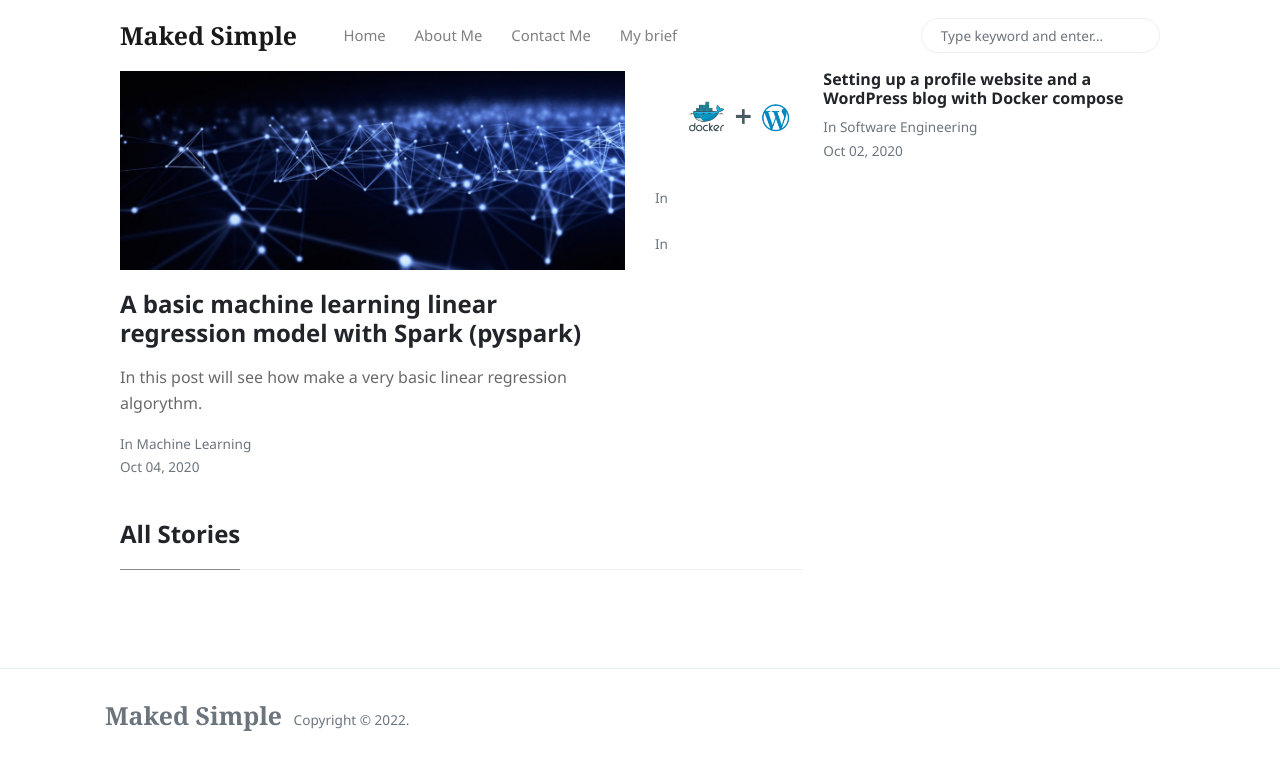
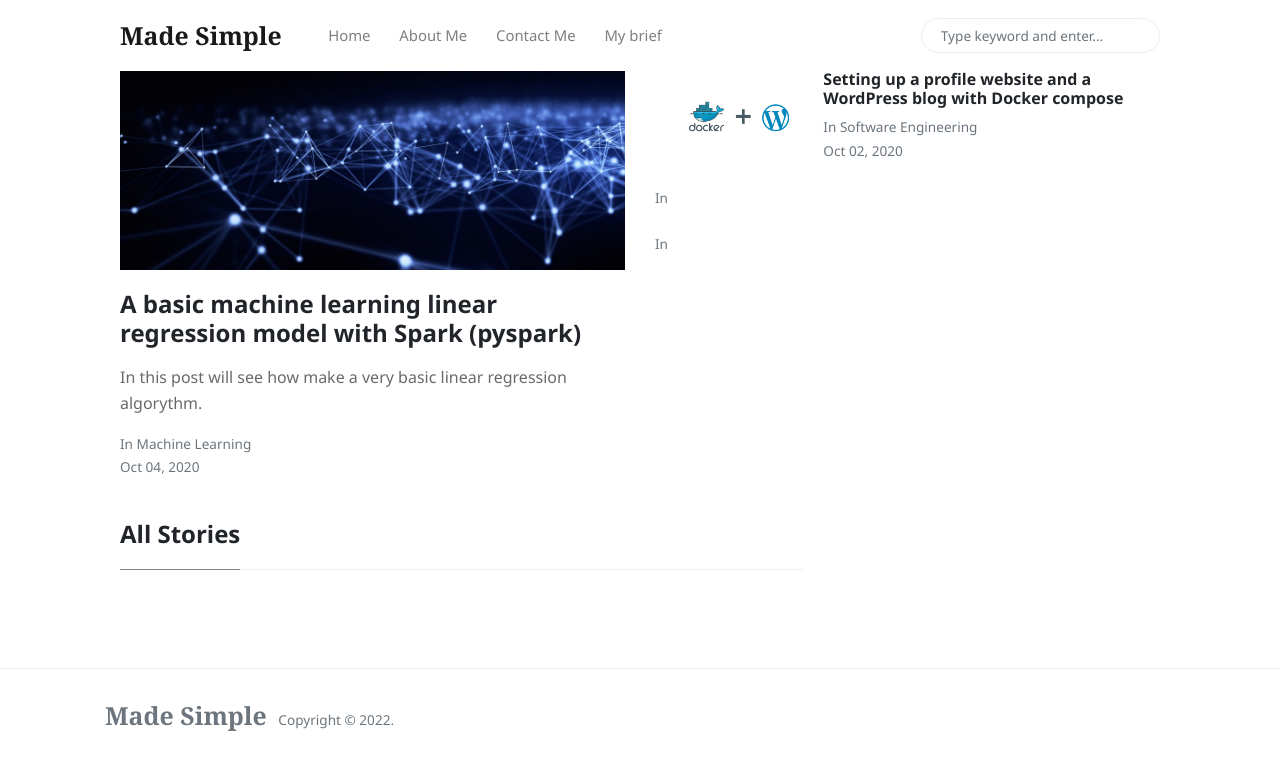
Before and after one commit to antoniodevivo/antoniodevivo.github.io, a Jekyll site: the page built from index.html, in a window 1280 px wide. Shown: the top 770 px of the page. Built offline with Jekyll 4.4.1, drawn with Linux system fonts in a browser that asks for light colours; nearby versions of some CDN libraries; the list of posts is cut into pages by our own code.

Commit message:
fix: corrected Maked to Made

```diff
--- a/_config.yml
+++ b/_config.yml
@@ -1,5 +1,5 @@
 # Site
-name: 'Maked Simple'
+name: 'Made Simple'
 description: 'A Blog from Antonio De Vivo :)'
 logo: 'assets/images/logo.png'
 favicon: 'assets/images/favicon.ico'
--- a/_layouts/default.html
+++ b/_layouts/default.html
@@ -77,7 +77,7 @@
         <div class="container">
         <div class="row align-items-center justify-content-between">
             <div>
-                <span class="navbar-brand mr-2 mb-0"><strong>Maked Simple</strong></span>
+                <span class="navbar-brand mr-2 mb-0"><strong>Made Simple</strong></span>
                 <span>Copyright © <script>document.write(new Date().getFullYear())</script>.</span>
 
             </div>
```
